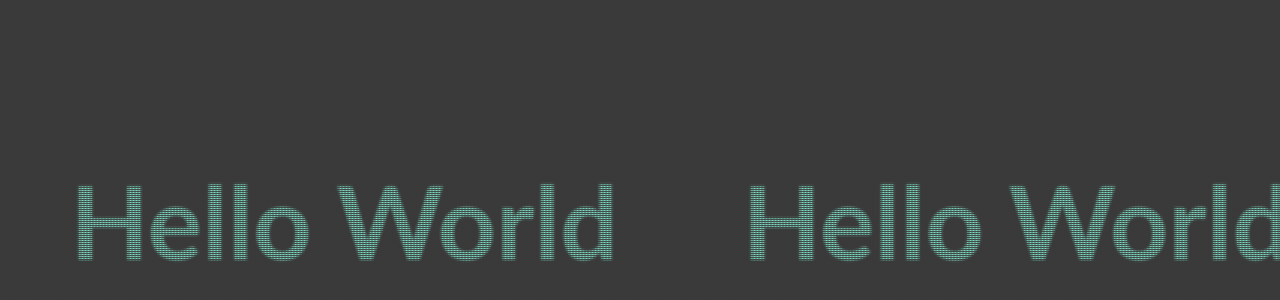
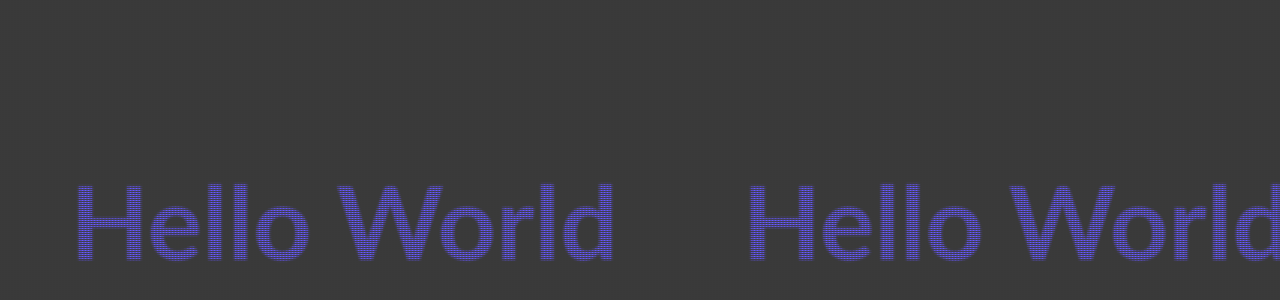
Before and after one commit to 97Wobbler/LED-Sign-Board-HTML, a plain HTML site: page index.html in a window 1280 px wide. Shown: the part 180-480 px from the top of the page. Drawn offline with Linux system fonts and the light colour scheme.

Commit message:
Update signboard.css

```diff
--- a/signboard.css
+++ b/signboard.css
@@ -17,7 +17,7 @@ html, body {
     position: relative;
     width: 100vw;
     display: flex;
-    color: #7bd7bf;
+    color: #6758ff;
     overflow-x: hidden;
 }
 
```
